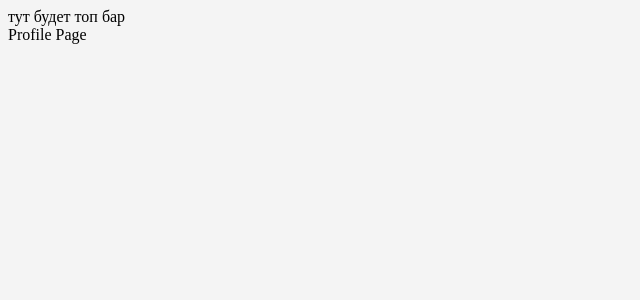
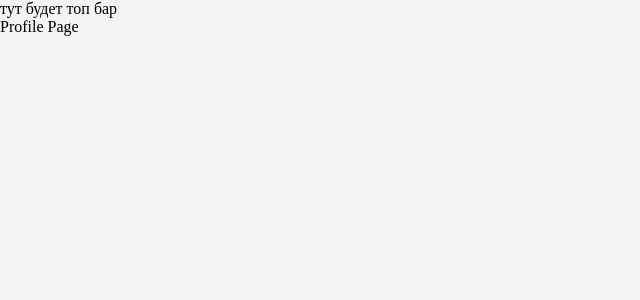
Before and after one commit to OlgaBorzdyko/At-Work, a React (Vite) app: page /edit/1 in a window 1280 px wide. Shown: the top 300 px of the page, without its empty margins (0-640 px from the left). Built offline with nearby package versions, Linux system fonts and the light colour scheme; no server answers.

Commit message:
fix globals

```diff
--- a/src/components/main-page/UserCard.tsx
+++ b/src/components/main-page/UserCard.tsx
@@ -2,7 +2,7 @@ import DropdownMenu from './DropdownMenu'
 
 const UserCard = ({ user, archiveUser, activateUser, hideUser }) => {
   return (
-    <>
+    <div className="card">
       <div>{user.name}</div>
       <div>{user.companyName}</div>
       <div>{user.city}</div>
@@ -12,7 +12,7 @@ const UserCard = ({ user, archiveUser, activateUser, hideUser }) => {
         hideUser={hideUser}
         userId={user.id}
       />
-    </>
+    </div>
   )
 }
 export default UserCard
--- a/src/styles/global.scss
+++ b/src/styles/global.scss
@@ -1,6 +1,10 @@
 @use './variables' as vars;
 
-body {
+html, body, #root {
+  height: 100%;
+  width: 100%;
+  margin: 0;
+  padding: 0;
   background-color: vars.$bg-color;
 }
 
```
